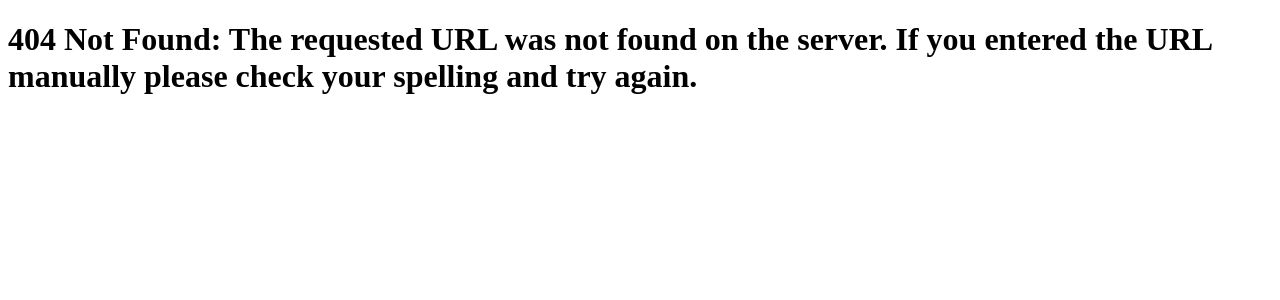
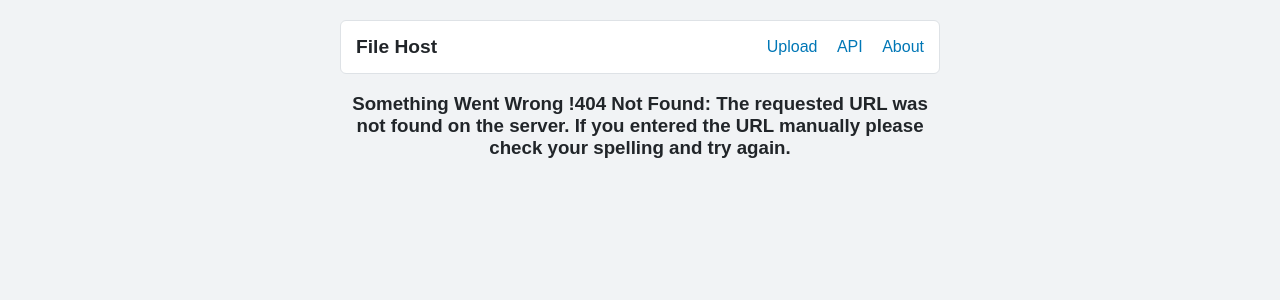
Before and after one commit to Amit4218/temporary_file_saver, a Flask app: page /file/1/1 in a window 1280 px wide. Shown: the top 300 px of the page. Run offline with Flask 3, Linux system fonts and the light colour scheme; parts of the project's set-up code (start-up, migrations or seed data) failed here and were passed over.

Commit message:
ui:Completed the nessary ui part

```diff
--- a/static/style.css
+++ b/static/style.css
@@ -1,11 +1,104 @@
-body {
-  background-color: #ecf8f8;
-  color: #b2967d;
-  max-width: 786px;
-  max-height: max-content;
-  font-weight: 900;
+body,
+h2,
+p,
+a,
+form {
+  margin: 0;
+  padding: 0;
+  box-sizing: border-box;
 }
 
-.heading{
+body {
+  font-family: Arial, sans-serif;
+  background: #f1f3f5;
+  color: #212529;
+  margin: 20px;
+}
+
+.container {
+  max-width: 600px;
+  margin: auto;
+  text-align: center;
+}
+
+.card {
+  background: #ffffff;
+  padding: 15px;
+  border: 1px solid #dee2e6;
+  border-radius: 6px;
+  margin-bottom: 15px;
+}
+
+.header {
+  display: flex;
+  justify-content: space-between;
+  align-items: center;
+}
+
+.header h2 {
+  font-size: 1.2rem;
+  font-weight: bold;
+}
+
+.header nav a {
+  margin-left: 15px;
+  text-decoration: none;
+  color: #0077b6;
+  font-weight: 500;
+}
+
+.header nav a:hover {
+  text-decoration: underline;
+}
+
+.note {
+  margin: 15px 0;
+  font-size: 0.9rem;
+  color: #555;
+}
+
+.upload-box {
+  background: #ffffff;
+  padding: 20px;
+  border: 1px solid #dee2e6;
+  border-radius: 6px;
+}
+
+form input[type="file"] {
+  margin-right: 10px;
+}
+
+form button {
+  padding: 5px 12px;
+  background: #0077b6;
+  border: none;
+  border-radius: 4px;
+  color: #ffffff;
+  cursor: pointer;
+  font-weight: bold;
+}
+
+form button:hover {
+  background: #005f87;
+}
+
+/* Styles for preview */
+
+.preview-image {
+  margin: 10px;
+}
+
+#meta-data {
+  font-weight: 700;
+}
+
+#home-btn{
+  background-color: #4986a0;
+  color: rgb(188, 188, 233);
+  border: none;
+  padding: 8px 20px;
+  margin-top: 30px;
+  border-radius: 4px;
+  font-weight: bold;
 
 }
--- a/templates/error.html
+++ b/templates/error.html
@@ -1,11 +1,14 @@
-<!DOCTYPE html>
-<html lang="en">
-  <head>
-    <meta charset="UTF-8" />
-    <meta name="viewport" content="width=device-width, initial-scale=1.0" />
-    <title>Document</title>
-  </head>
-  <body>
-    <h1>{{error}}</h1>
-  </body>
-</html>
+{% extends "index.html" %}
+
+
+{% block content %}
+
+{% if error %}
+
+      <section>
+        <h3>Something Went Wrong !{{error}}</h3>
+      </section>
+
+{% endif %}
+
+{% endblock content %}
--- a/templates/index.html
+++ b/templates/index.html
@@ -3,17 +3,36 @@
   <head>
     <meta charset="UTF-8" />
     <meta name="viewport" content="width=device-width, initial-scale=1.0" />
-    <title>File Upload</title>
+    <title>File Host</title>
+    <link rel="stylesheet" href="./static/style.css" />
     <link
       rel="stylesheet"
       href="{{ url_for('static', filename='style.css') }}"
     />
   </head>
   <body>
-    <h3>Hi</h3>
-    <form action="/upload" method="post" enctype="multipart/form-data">
-      <input type="file" name="file" />
-      <button type="submit" value="submit">Submit</button>
-    </form>
+    <main class="container">
+      <section class="card">
+        <div class="header">
+          <h2>File Host</h2>
+          <nav>
+            <a href="/">Upload</a>
+            <a href="/api">API</a>
+            <a href="#" target="_blank">About</a>
+          </nav>
+        </div>
+      </section>
+
+      {% block content %}
+      <p class="note">All files are deleted automatically after a day.</p>
+
+      <section class="upload-box">
+        <form action="/upload" method="post" enctype="multipart/form-data">
+          <input type="file" name="file" />
+          <button type="submit">Submit</button>
+        </form>
+      </section>
+      {% endblock content %}
+    </main>
   </body>
 </html>
```
Also changed, not shown: templates/preview.html (+24 -17 lines).
